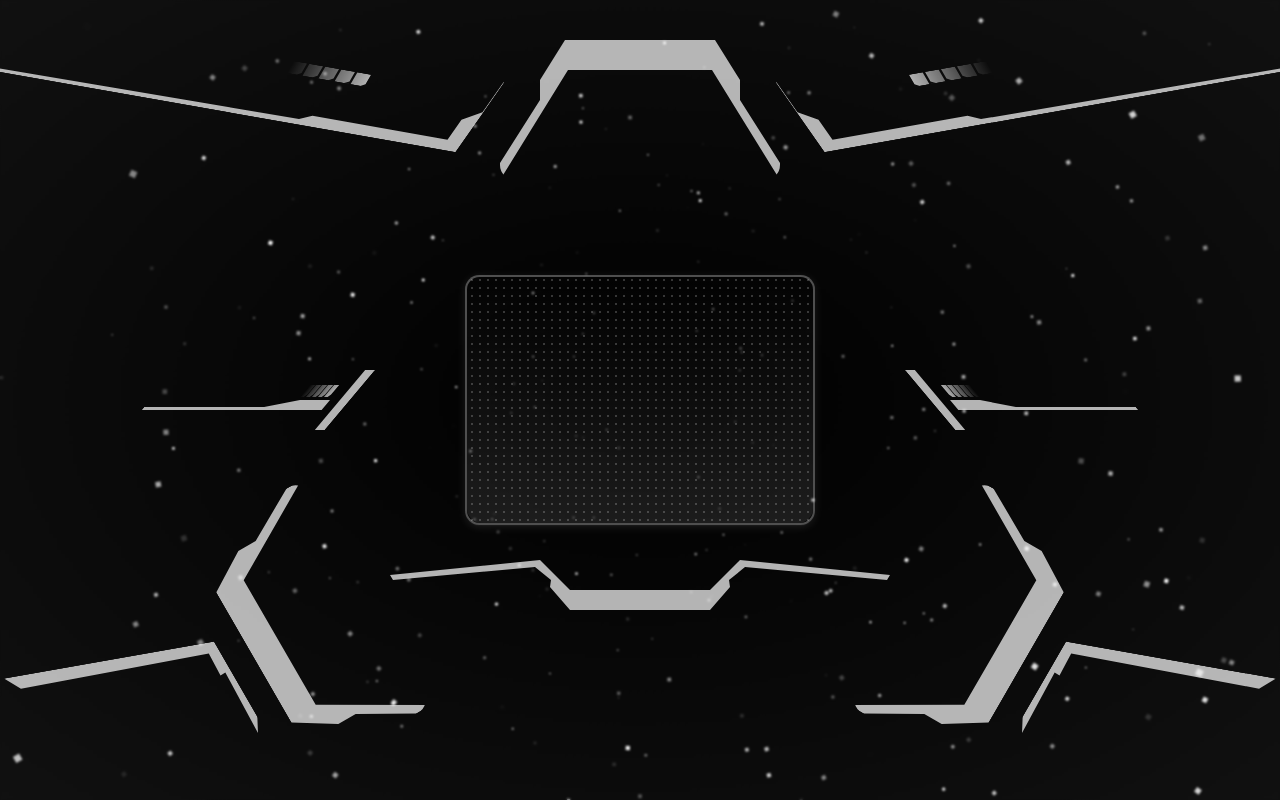
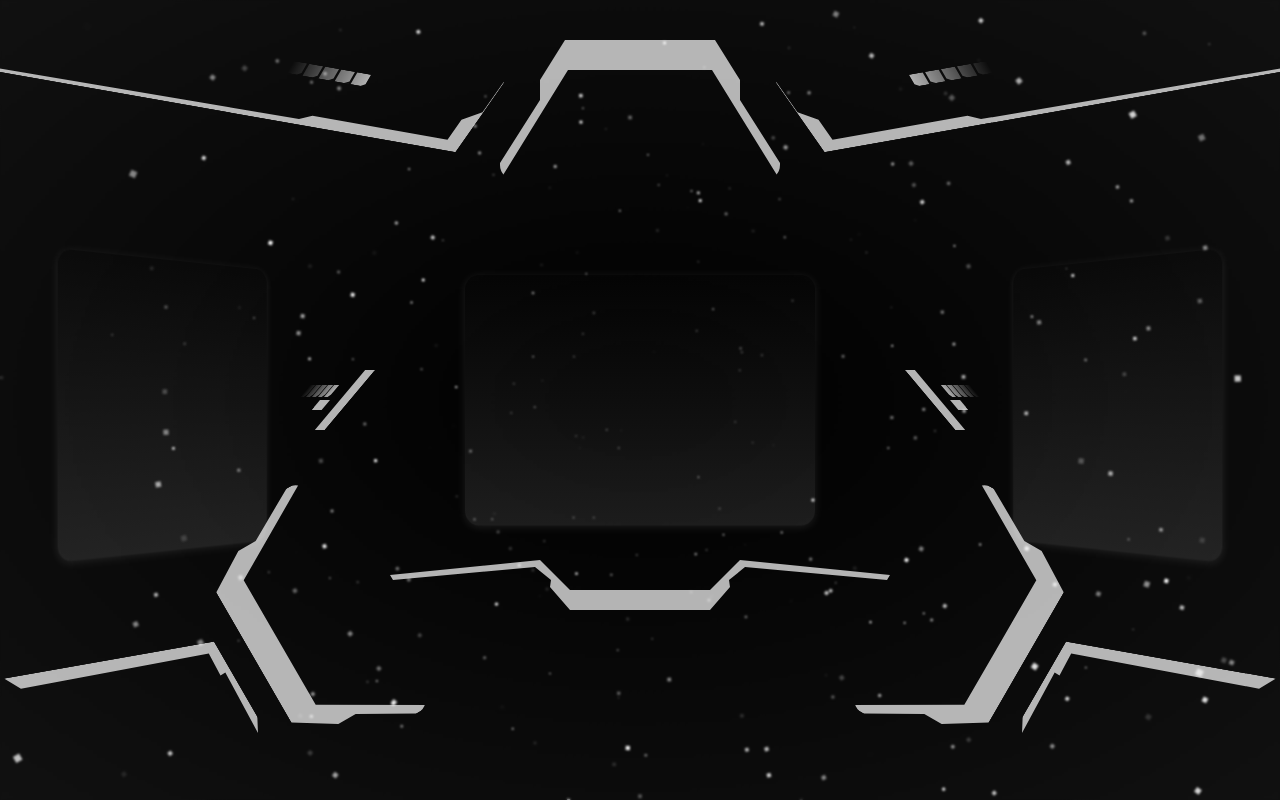
Before and after one commit to Venceyv/porfolio-mech, a plain HTML site: page index.html in a window 1280 px wide. Drawn offline with nearby package versions, Linux system fonts and the light colour scheme.

Commit message:
[feat]: side panels

```diff
--- a/index.css
+++ b/index.css
@@ -285,7 +285,7 @@ body {
 
 .mech-cab-bottom-left-border {
   position: absolute;
-  display: block;
+  /* display: block; */
   height: 90px;
   width: calc(50% - 430px);
   background: var(--mech-cab-border-color);
@@ -306,7 +306,7 @@ body {
 
 .mech-cab-bottom-right-border {
   position: absolute;
-  display: block;
+  /* display: block; */
   height: 90px;
   width: calc(50% - 430px);
   background: var(--mech-cab-border-color);
@@ -323,11 +323,10 @@ body {
     calc(100% - 10px) 12px
   );
   transform: skew(-30deg, 10deg);
-  /* filter: drop-shadow(0 2px 10px rgba(68, 68, 221, 1)); */
 }
 
 .mech-cab-center-left-border {
-  order: 1;
+  order: 2;
   position: relative;
   width: 200px;
   height: 60px;
@@ -337,7 +336,7 @@ body {
   content: '';
   position: absolute;
   display: block;
-  width: 200px;
+  width: 30px;
   height: 60px;
   right: 0px;
   top: 0px;
@@ -410,7 +409,7 @@ body {
   content: '';
   position: absolute;
   display: block;
-  width: 200px;
+  width: 30px;
   height: 60px;
   left: 0px;
   top: 0px;
@@ -668,12 +667,41 @@ body {
   position: relative;
   width: 350px;
   height: 250px;
-  background-position: 50% 50%;
-  background-size: 0.5rem 0.5rem;
-  background-image: radial-gradient(rgba(255, 255, 255, 0.2) 1px, transparent 1px);
-  border: 2px var(--mech-screen-border-color) solid;
+  /* background-position: 50% 50%; */
+  /* background-size: 0.5rem 0.5rem; */
+  /* background-image: radial-gradient(rgba(255, 255, 255, 0.2) 1px, transparent 1px); */
+  /* border: 2px var(--mech-screen-border-color) solid; */
   border-radius: 0.9rem;
   animation: entrance 25s infinite backwards;
+  box-shadow: var(--mech-screen-shadow);
+}
+
+.card-container-left {
+  position: absolute;
+  z-index: 2000;
+  width: calc(50vw - 400px);
+  max-width: 550px;
+  height: 290px;
+  top: -110px;
+  right: 100px;
+  border-radius: 0.9rem;
+  animation: entrance-15s 15s infinite backwards;
+  box-shadow: var(--mech-screen-shadow);
+  transform: perspective(800px) rotateY(30deg);
+  transform-style: preserve-3d;
+}
+
+.card-container-right {
+  position: absolute;
+  width: 550px;
+  max-width: 550px;
+  height: 290px;
+  top: -110px;
+  left: 100px;
+  width: calc(50vw - 400px);
+  border-radius: 0.9rem;
+  animation: entrance-15s 15s infinite backwards;
+  transform: perspective(800px) rotateY(-30deg);
   box-shadow: var(--mech-screen-shadow);
 }
 
@@ -681,7 +709,7 @@ body {
   width: 100%;
   height: 100%;
   border-radius: 0.9rem;
-  background: linear-gradient(0deg, rgba(255, 255, 255, 0.1) 0%, rgba(17, 17, 17, 0) 100%);
+  background: linear-gradient(0deg, rgba(255, 255, 255, 0.1) 0%, rgba(17, 17, 17, 0.1) 100%);
 }
 
 @keyframes mech-cab-power-flash-left {
@@ -731,6 +759,27 @@ body {
     opacity: 1;
   }
   5.28% to 100% {
-    opacity: 1; /* Or 0, depending on the desired resting state. */
+    opacity: 1;
   }
 }
+
+@keyframes entrance-15s {
+  0%, /* 0 * 0.6 = 0 */
+  0.29%, /* 0.48 * 0.6 = 0.288 */
+  0.86%, /* 1.44 * 0.6 = 0.864 */
+  1.44%, /* 2.4 * 0.6 = 1.44 */
+  2.02%, /* 3.36 * 0.6 = 2.016 */
+  2.59% /* 4.32 * 0.6 = 2.592 */ {
+    opacity: 0;
+  }
+  0.58%, /* 0.96 * 0.6 = 0.576 */
+  1.44%, /* 2.4 * 0.6 = 1.44 */
+  2.02%, /* 3.36 * 0.6 = 2.016 */
+  2.59%, /* 4.32 * 0.6 = 2.592 */
+  3.17% {
+    opacity: 1;
+  }
+  3.17% to 100% {
+    opacity: 1;
+  }
+}
--- a/index.html
+++ b/index.html
@@ -22,8 +22,16 @@
         <div class="mech-cab-bottom-center-border"></div>
         <div class="mech-cab-bottom-left-border"></div>
         <div class="mech-cab-bottom-right-border"></div>
-        <div class="mech-cab-center-left-border"></div>
-        <div class="mech-cab-center-right-border"></div>
+        <div class="mech-cab-center-left-border">
+          <div class="card-container-left">
+            <div class="card"></div>
+          </div>
+        </div>
+        <div class="mech-cab-center-right-border">
+          <div class="card-container-right">
+            <div class="card"></div>
+          </div>
+        </div>
         <div class="mech-cab-main-container">
           <div class="card-container">
             <div class="card"></div>
@@ -31,14 +39,5 @@
         </div>
       </div>
     </div>
-
-    <!-- <div class="mech-menu">
-      <div class="mech-menu-horizontal-left">
-        <div class="mech-menu-horizontal-left-line"></div>
-      </div>
-      <div class="mech-menu-horizontal-right">
-        <div class="mech-menu-horizontal-right-line"></div>
-      </div>
-    </div> -->
   </body>
 </html>
```
